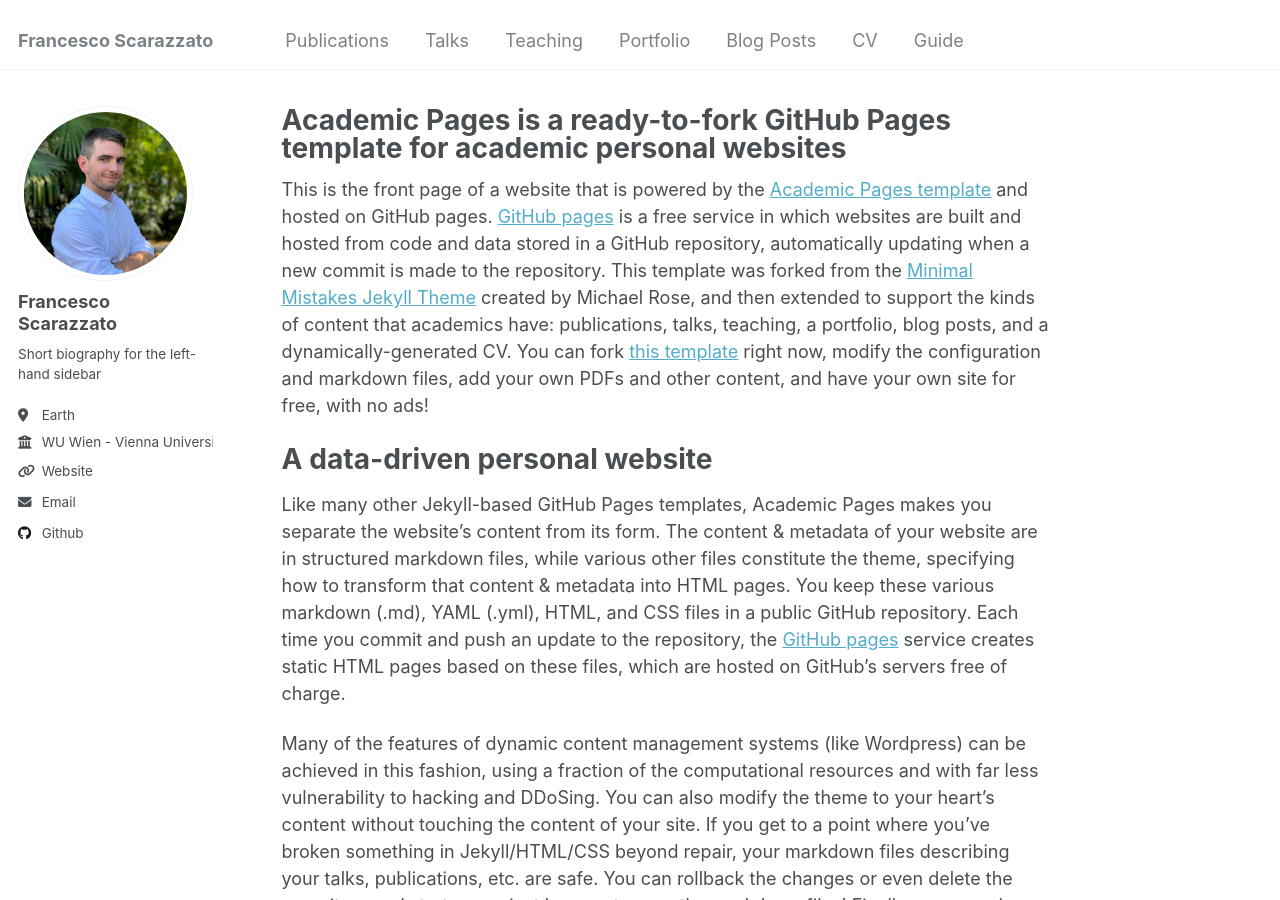
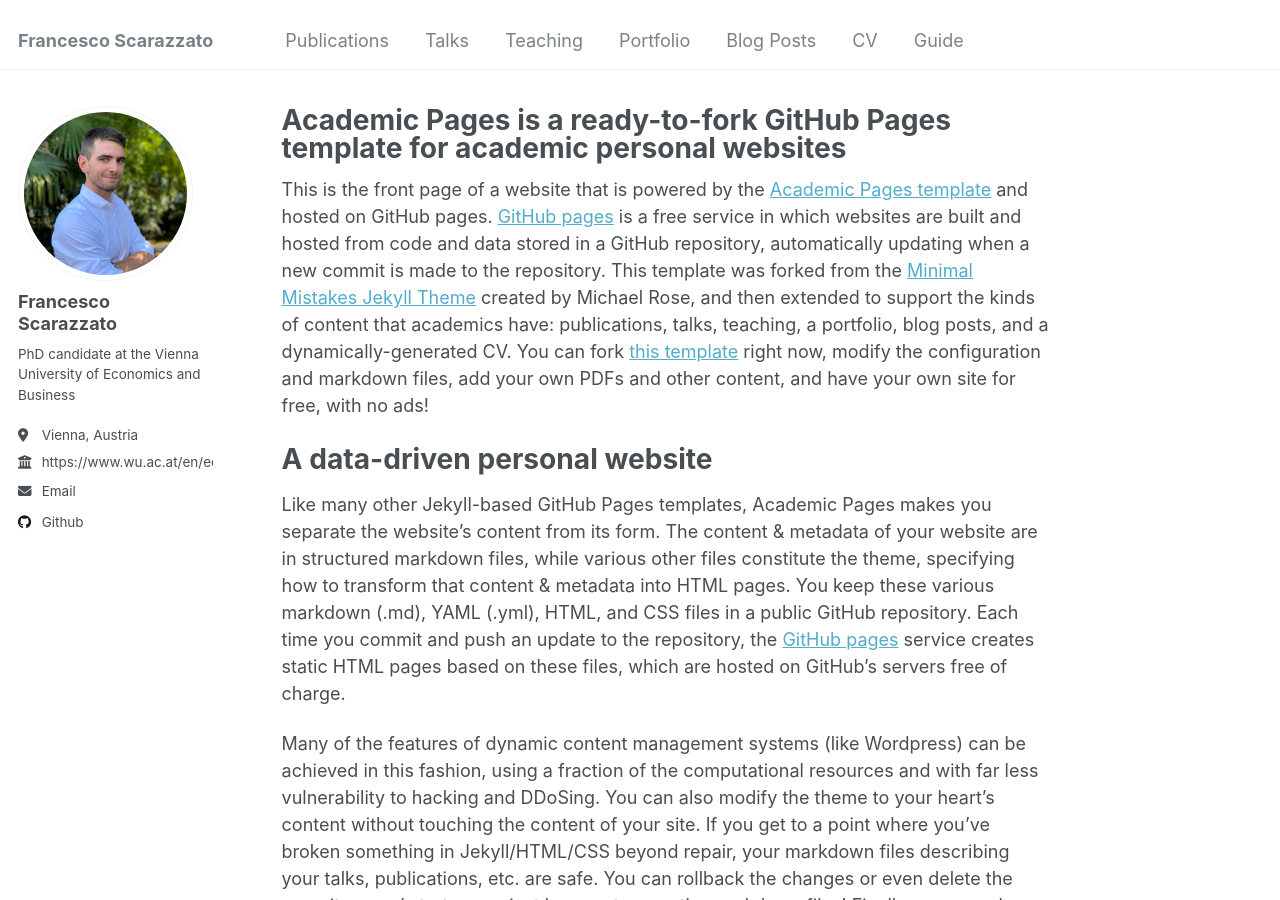
Before and after one commit to fscarazzato/fscarazzato.github.io, a Jekyll site: the page built from _pages/about.md, in a window 1280 px wide and 900 px high. Built offline with Jekyll 4.4.1, drawn with Linux system fonts in a browser that asks for light colours.

Commit message:
bio update

```diff
--- a/_config.yml
+++ b/_config.yml
@@ -24,10 +24,10 @@ author:
   avatar           : "foto.jpg"
   name             : "Francesco Scarazzato"
   pronouns         : # example: "she/her"
-  bio              : "Short biography for the left-hand sidebar"
-  location         : "Earth"
-  employer         : "WU Wien - Vienna University of Economics and Business"
-  uri              : "https://www.wu.ac.at/en/economics/people/scarazzato-f/"
+  bio              : "PhD candidate at the Vienna University of Economics and Business"
+  location         : "Vienna, Austria"
+  employer         : "https://www.wu.ac.at/en/economics/people/scarazzato-f/"
+  uri              : #"https://www.wu.ac.at/en/economics/people/scarazzato-f/"
   email            : "francesco.scarazzato@wu.ac.at"
 
   # Academic websites
```
